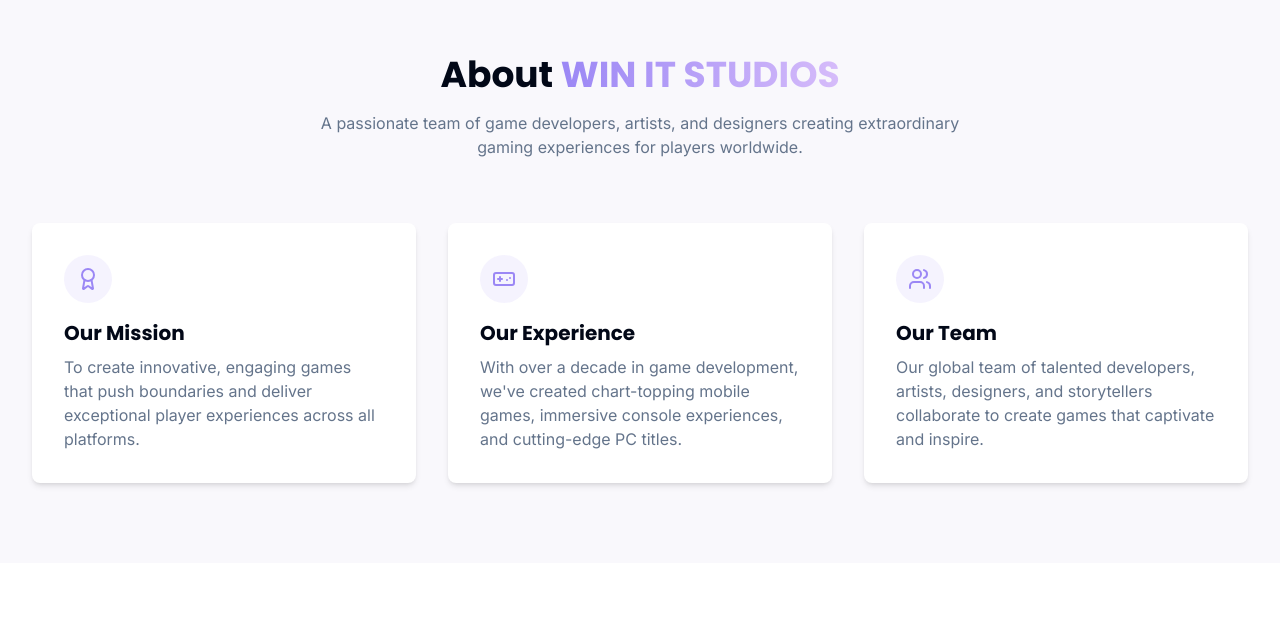
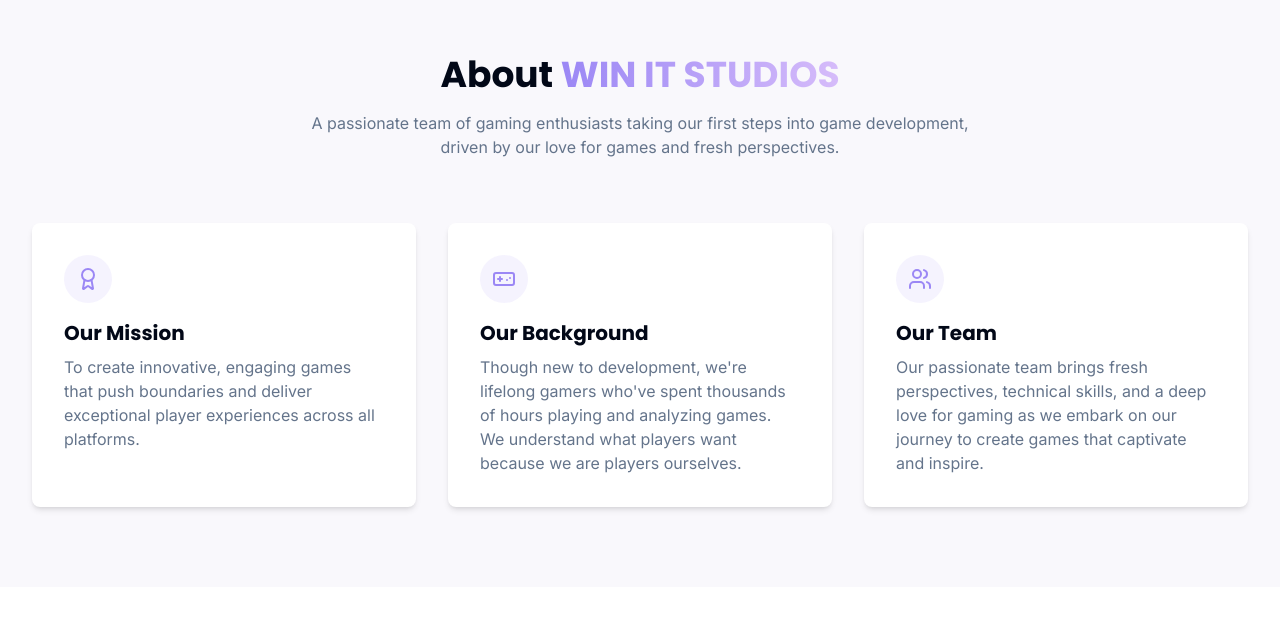
Before and after one commit to vineet-codes256/win-it-brand-bloom, a React (Vite) app: page / in a window 1280 px wide. Shown: the part 736-1380 px from the top of the page. Built offline with nearby package versions, Linux system fonts and the light colour scheme.

Commit message:
Fix: Update About section experience
Update the "Our Experience" section in the About component to accurately reflect the studio's new status and passion for gaming.

```diff
--- a/src/components/About.tsx
+++ b/src/components/About.tsx
@@ -10,7 +10,7 @@ const About = () => {
             About <span className="text-gradient">WIN IT STUDIOS</span>
           </h2>
           <p className="text-muted-foreground">
-            A passionate team of game developers, artists, and designers creating extraordinary gaming experiences for players worldwide.
+            A passionate team of gaming enthusiasts taking our first steps into game development, driven by our love for games and fresh perspectives.
           </p>
         </div>
 
@@ -31,9 +31,9 @@ const About = () => {
             <div className="w-12 h-12 bg-studio-purple/10 rounded-full flex items-center justify-center mb-4">
               <Gamepad className="h-6 w-6 text-studio-purple" />
             </div>
-            <h3 className="text-xl font-bold mb-2">Our Experience</h3>
+            <h3 className="text-xl font-bold mb-2">Our Background</h3>
             <p className="text-muted-foreground">
-              With over a decade in game development, we've created chart-topping mobile games, immersive console experiences, and cutting-edge PC titles.
+              Though new to development, we're lifelong gamers who've spent thousands of hours playing and analyzing games. We understand what players want because we are players ourselves.
             </p>
           </div>
 
@@ -44,7 +44,7 @@ const About = () => {
             </div>
             <h3 className="text-xl font-bold mb-2">Our Team</h3>
             <p className="text-muted-foreground">
-              Our global team of talented developers, artists, designers, and storytellers collaborate to create games that captivate and inspire.
+              Our passionate team brings fresh perspectives, technical skills, and a deep love for gaming as we embark on our journey to create games that captivate and inspire.
             </p>
           </div>
         </div>
```
